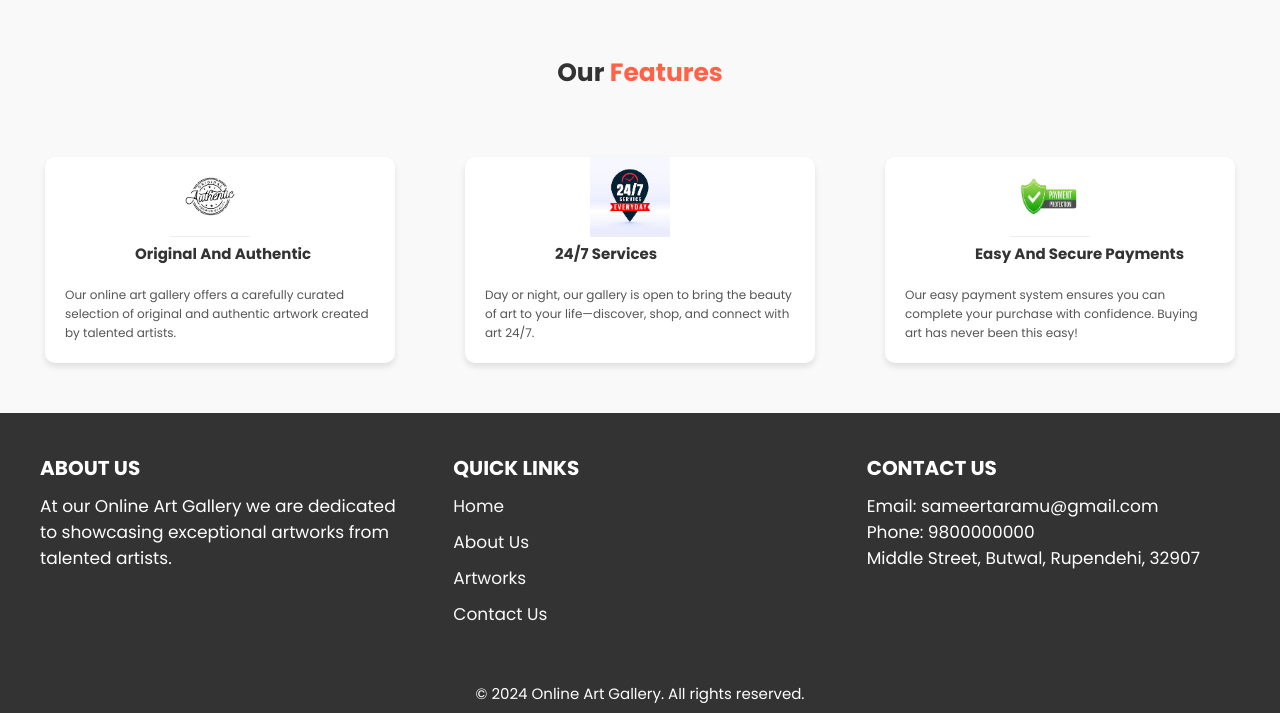
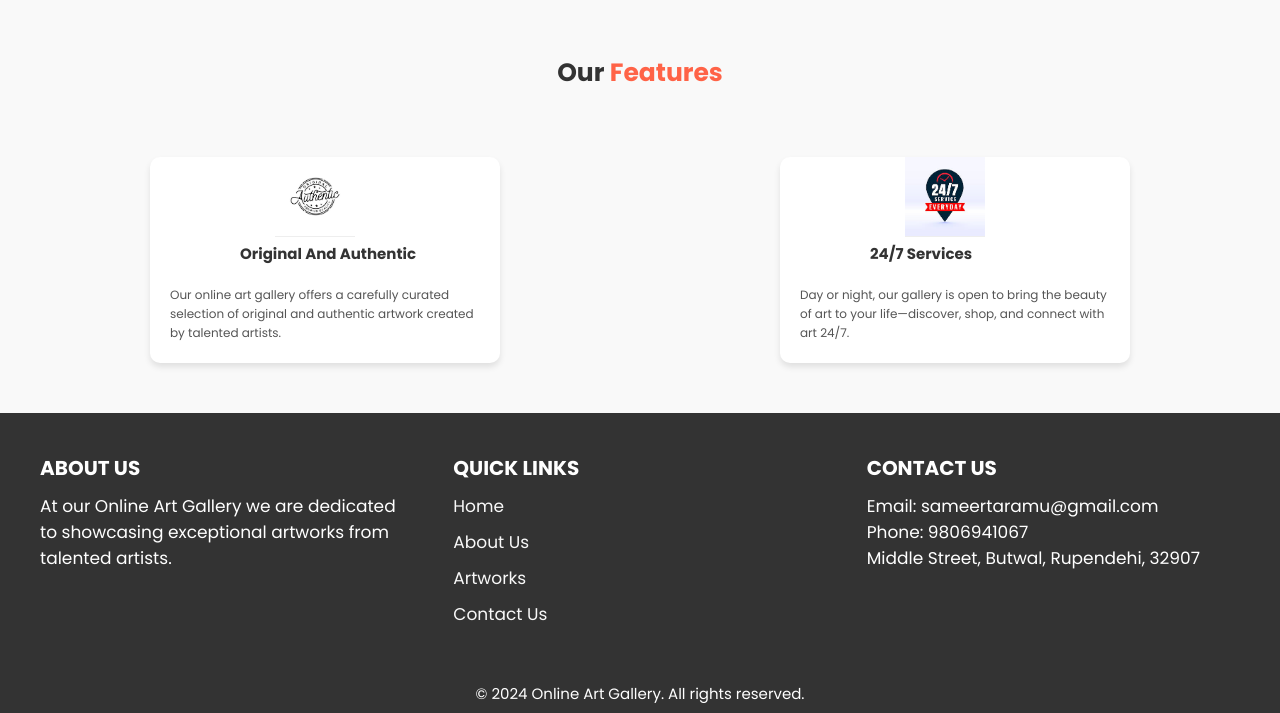
Before and after one commit to SameerTaramu/Art-Gallery-Project, a plain HTML site: page frontend/index.html in a window 1280 px wide. Shown: the part 831-1544 px from the top of the page. Drawn offline with nearby package versions, Linux system fonts and the light colour scheme; a web font is replaced by a local one.

Commit message:
Update index.html

```diff
--- a/frontend/index.html
+++ b/frontend/index.html
@@ -98,12 +98,6 @@
                 <p> Day or night, our gallery is open to bring the beauty of art to your life—discover, shop, and
                     connect with art 24/7.</p>
             </div>
-            <div class="box">
-                <img src="image/art-img-2.png">
-                <h3>Easy And Secure Payments</h3>
-                <p> Our easy payment system ensures you can complete your purchase with confidence. Buying art has never
-                    been this easy!</p>
-            </div>
         </div>
     </section>
     <footer>
@@ -127,7 +121,7 @@
             <div class="footer-section contact">
                 <h3>Contact Us</h3>
                 <p>Email: sameertaramu@gmail.com</a></p>
-                <p>Phone: 9800000000</p>
+                <p>Phone: 9806941067</p>
                 <p>Middle Street, Butwal, Rupendehi, 32907</p>
             </div>
         </div>
```
